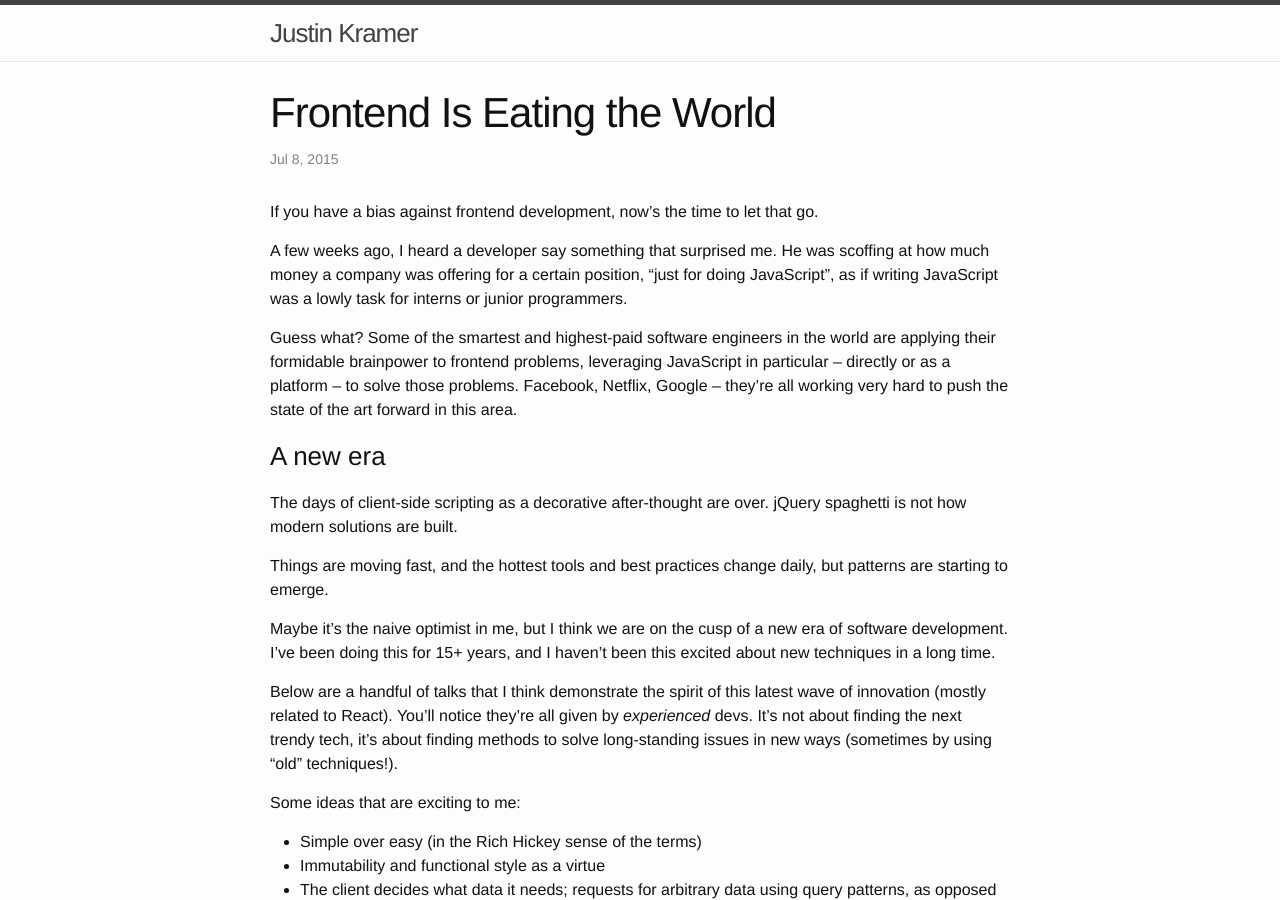
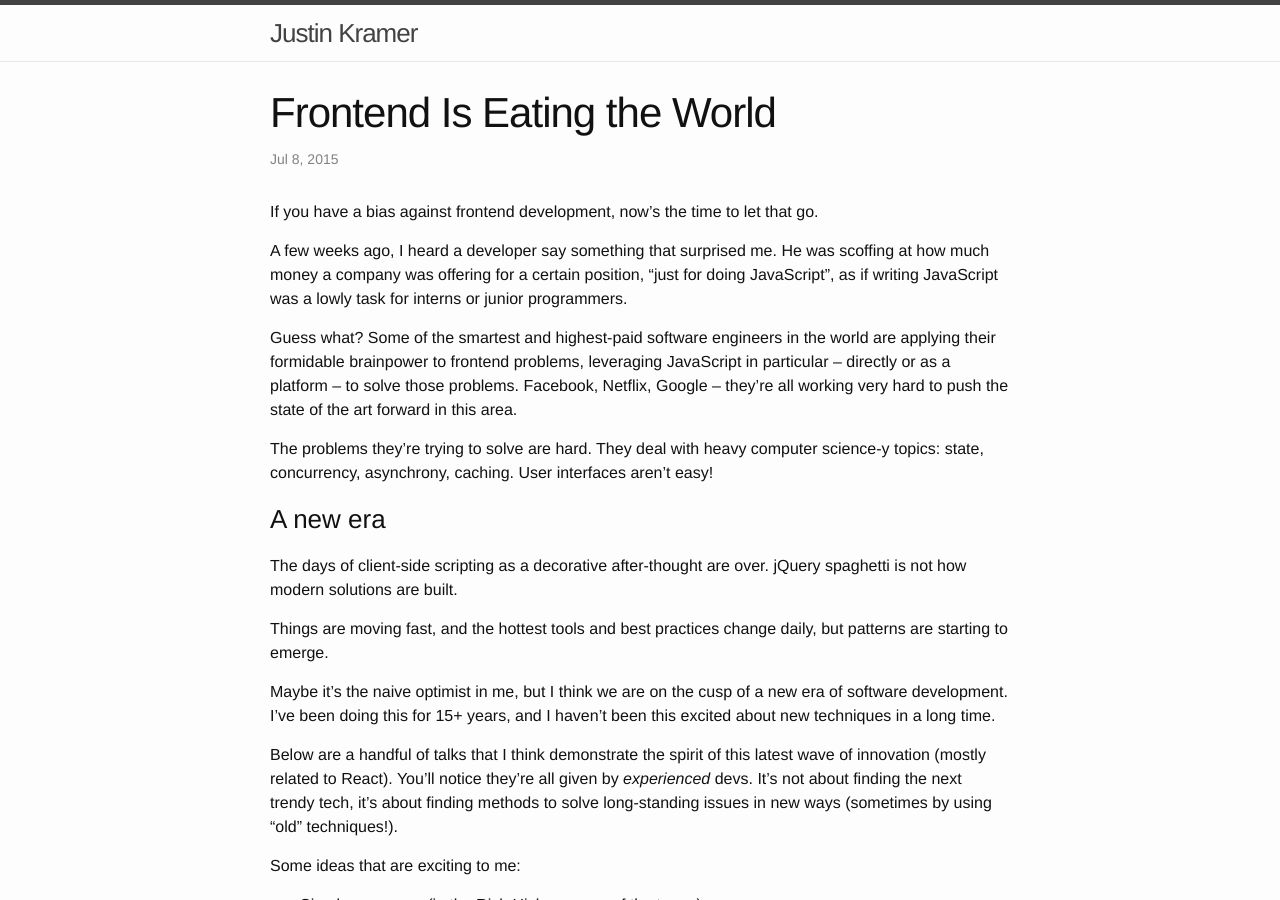
Before and after one commit to jkk/jkk.github.io, a Jekyll site: the page built from _posts/2015-07-08-frontend-is-eating-the-world.markdown, in a window 1280 px wide and 900 px high. Built offline with Jekyll 4.4.1, drawn with Linux system fonts in a browser that asks for light colours.

Commit message:
add a sentence

```diff
--- a/_posts/2015-07-08-frontend-is-eating-the-world.markdown
+++ b/_posts/2015-07-08-frontend-is-eating-the-world.markdown
@@ -11,6 +11,8 @@ If you have a bias against frontend development, now's the time to let that go.
 A few weeks ago, I heard a developer say something that surprised me. He was scoffing at how much money a company was offering for a certain position, "just for doing JavaScript", as if writing JavaScript was a lowly task for interns or junior programmers.
 
 Guess what? Some of the smartest and highest-paid software engineers in the world are applying their formidable brainpower to frontend problems, leveraging JavaScript in particular -- directly or as a platform -- to solve those problems. Facebook, Netflix, Google -- they're all working very hard to push the state of the art forward in this area.
+
+The problems they're trying to solve are hard. They deal with heavy computer science-y topics: state, concurrency, asynchrony, caching. User interfaces aren't easy!
 
 ### A new era
 
```
